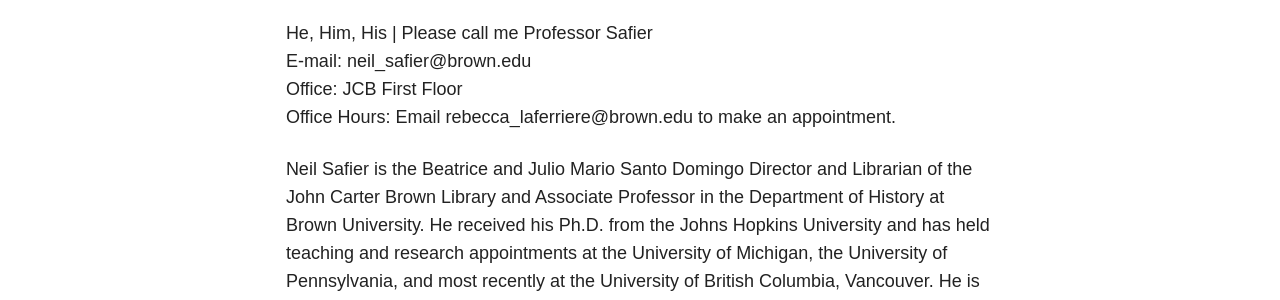
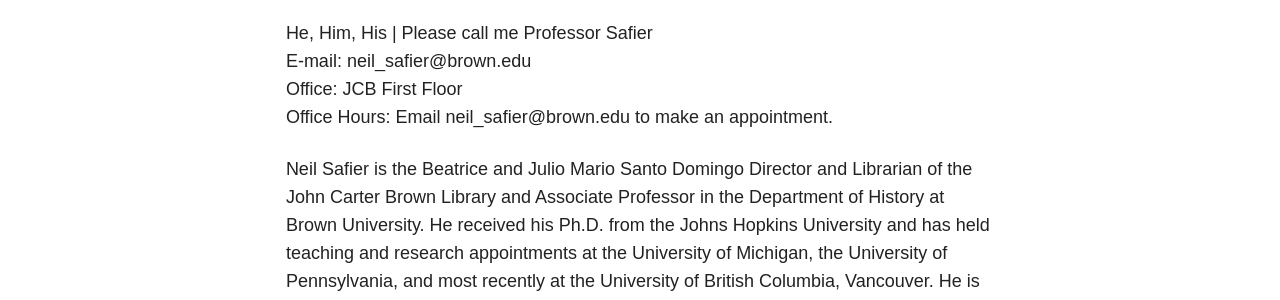
Before and after one commit to halperta/2019-bookhistory, a Jekyll site: the page built from instructors/index.md, in a window 1280 px wide. Shown: the part 651-951 px from the top of the page. Built offline with Jekyll 4.4.1, drawn with Linux system fonts in a browser that asks for light colours; nearby versions of some CDN libraries.

Commit message:
new email for neil

```diff
--- a/instructors/index.md
+++ b/instructors/index.md
@@ -8,7 +8,7 @@
 He, Him, His | Please call me Professor Safier \\
 E-mail: neil_safier@brown.edu
 Office: JCB First Floor
-Office Hours: Email rebecca_laferriere@brown.edu to make an appointment.
+Office Hours: Email neil_safier@brown.edu to make an appointment.
 
 Neil Safier is the Beatrice and Julio Mario Santo Domingo Director and Librarian of the John Carter Brown Library and Associate Professor in the Department of History at Brown University. He received his Ph.D. from the Johns Hopkins University and has held teaching and research appointments at the University of Michigan, the University of Pennsylvania, and most recently at the University of British Columbia, Vancouver. He is the author of Measuring the New World: Enlightenment Science and South America (Chicago, 2008; paperback edition, 2012). His current research relates to the environmental and ethnographic history of the Amazon River basin and the Atlantic world during the age of revolutions.
 
```
